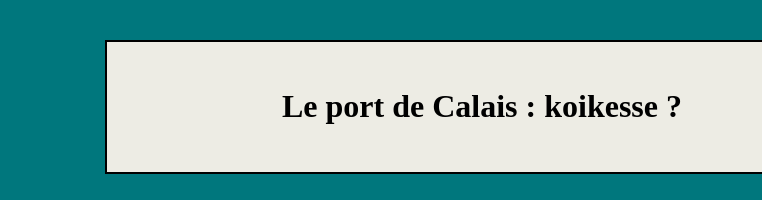
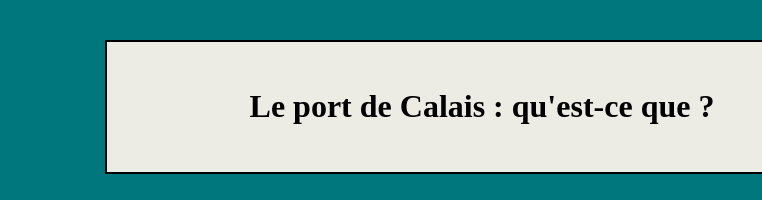
Before and after one commit to UwUG-Hippo0640/SAE-WEB-BORNPORT, a plain HTML site: page SITE/Acceuil.html in a window 1280 px wide. Shown: the top 200 px of the page, 294-1056 px from the left. Drawn offline with Linux system fonts and the light colour scheme.

Commit message:
changement titre

```diff
--- a/SITE/Acceuil.html
+++ b/SITE/Acceuil.html
@@ -12,7 +12,7 @@
             <img class="drapeauru" src="assets/img/ru.png" alt="Anglais" />
         </div>
         <div class="titre">
-            <h1>Le port de Calais : koikesse ?</h1>
+            <h1>Le port de Calais : qu'est-ce que ?</h1>
         </div>
     </header>
     <body>
```
